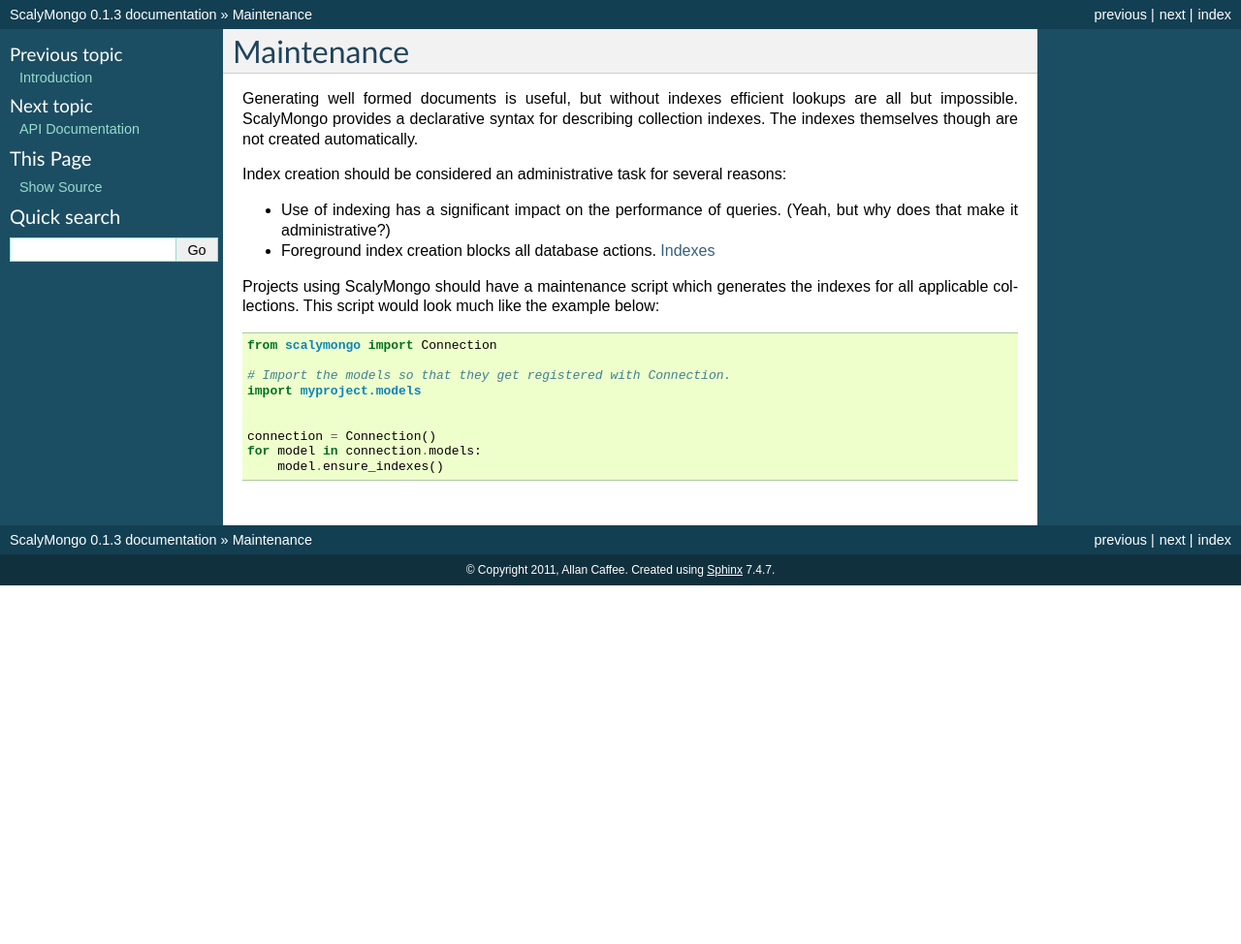
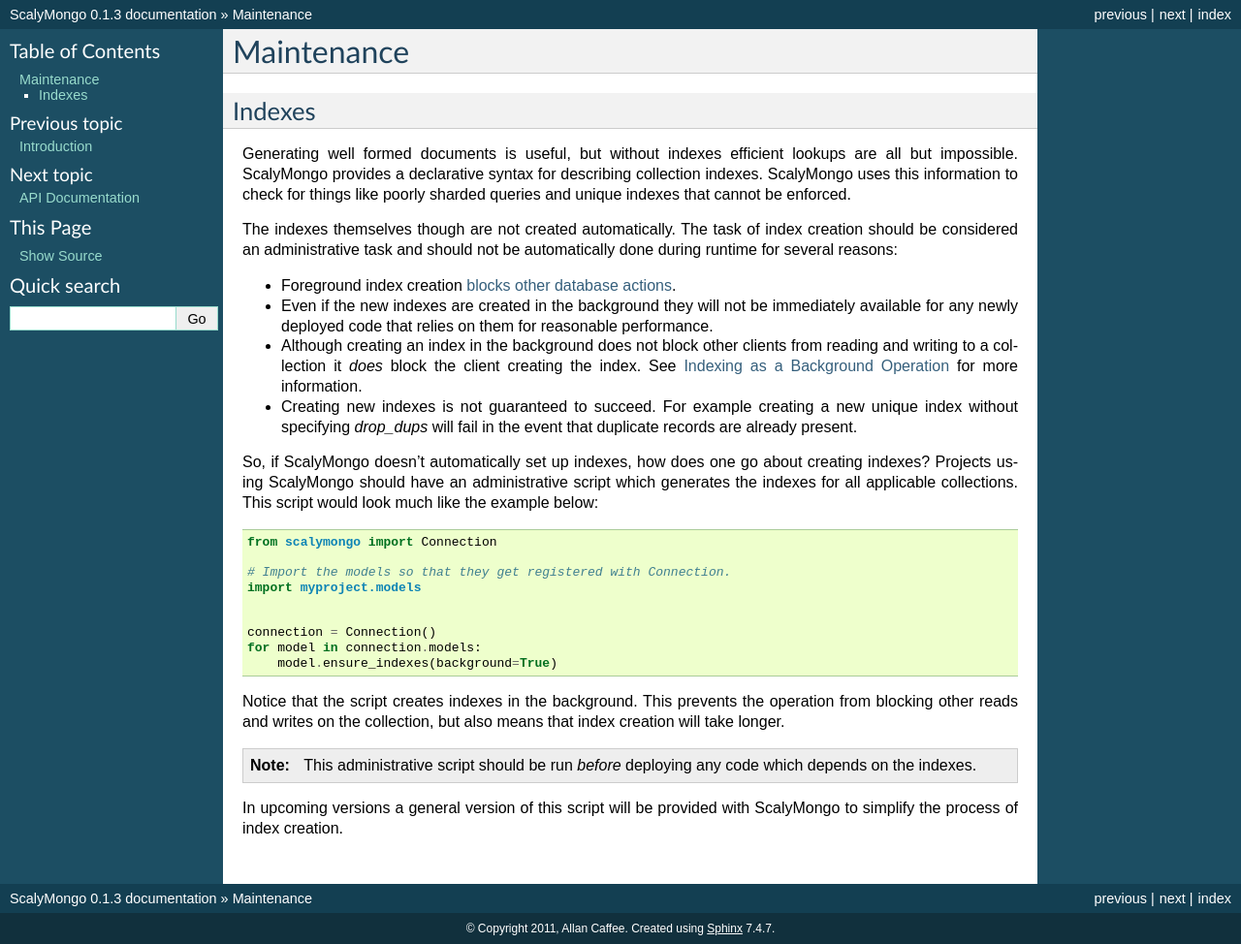
Before and after one commit to allancaffee/scaly-mongo, a Sphinx documentation site: the page built from docs/source/maintenance.rst, in a window 1280 px wide. Shown: the whole page at 97% size. Built offline with Sphinx 7.4.7, drawn with Linux system fonts in a browser that asks for light colours; before the commit the page ends 900 px from its top, so only the background shows below that.

Commit message:
docs: Flesh out documentation on indexes
Add a deeper explanation as to why ScalyMongo does not
automatically create indexes, and how to manage index creation.

```diff
--- a/docs/source/maintenance.rst
+++ b/docs/source/maintenance.rst
@@ -1,24 +1,39 @@
 Maintenance
 ===========
 
+Indexes
+-------
+
 Generating well formed documents is useful, but without indexes efficient
 lookups are all but impossible.  ScalyMongo provides a declarative syntax for
-describing collection indexes.  The indexes themselves though are not created
-automatically.
+describing collection indexes.  ScalyMongo uses this information to check for
+things like poorly sharded queries and unique indexes that cannot be enforced.
 
-Index creation should be considered an administrative task for several reasons:
+The indexes themselves though are not created automatically.  The task of index
+creation should be considered an administrative task and should not be
+automatically done during runtime for several reasons:
 
-* Use of indexing has a significant impact on the performance of
-  queries. (Yeah, but why does that make it administrative?)
+* Foreground index creation `blocks other database actions
+  <http://www.mongodb.org/display/DOCS/Indexes#Indexes-BackgroundIndexCreation>`_.
 
-* Foreground index creation blocks all database actions. Indexes_
+* Even if the new indexes are created in the background they will not be
+  immediately available for any newly deployed code that relies on them for
+  reasonable performance.
 
-.. _Indexes: http://www.mongodb.org/display/DOCS/Indexes
+* Although creating an index in the background does not block other clients
+  from reading and writing to a collection it *does* block the client creating
+  the index.  See `Indexing as a Background Operation`_ for more information.
 
+* Creating new indexes is not guaranteed to succeed.  For example creating a
+  new unique index without specifying `drop_dups` will fail in the event that
+  duplicate records are already present.
 
-Projects using ScalyMongo should have a maintenance script which generates the
-indexes for all applicable collections.  This script would look much like the
-example below:
+.. _Indexing as a Background Operation: http://www.mongodb.org/display/DOCS/Indexing+as+a+Background+Operation
+
+So, if ScalyMongo doesn't automatically set up indexes, how does one go about
+creating indexes?  Projects using ScalyMongo should have an administrative
+script which generates the indexes for all applicable collections.  This script
+would look much like the example below:
 
 .. code-block:: python
 
@@ -30,4 +45,15 @@
 
     connection = Connection()
     for model in connection.models:
-        model.ensure_indexes()
+        model.ensure_indexes(background=True)
+
+Notice that the script creates indexes in the background.  This prevents the
+operation from blocking other reads and writes on the collection, but also
+means that index creation will take longer.
+
+.. note::
+    This administrative script should be run *before* deploying any code which
+    depends on the indexes.
+
+In upcoming versions a general version of this script will be provided with
+ScalyMongo to simplify the process of index creation.
```
